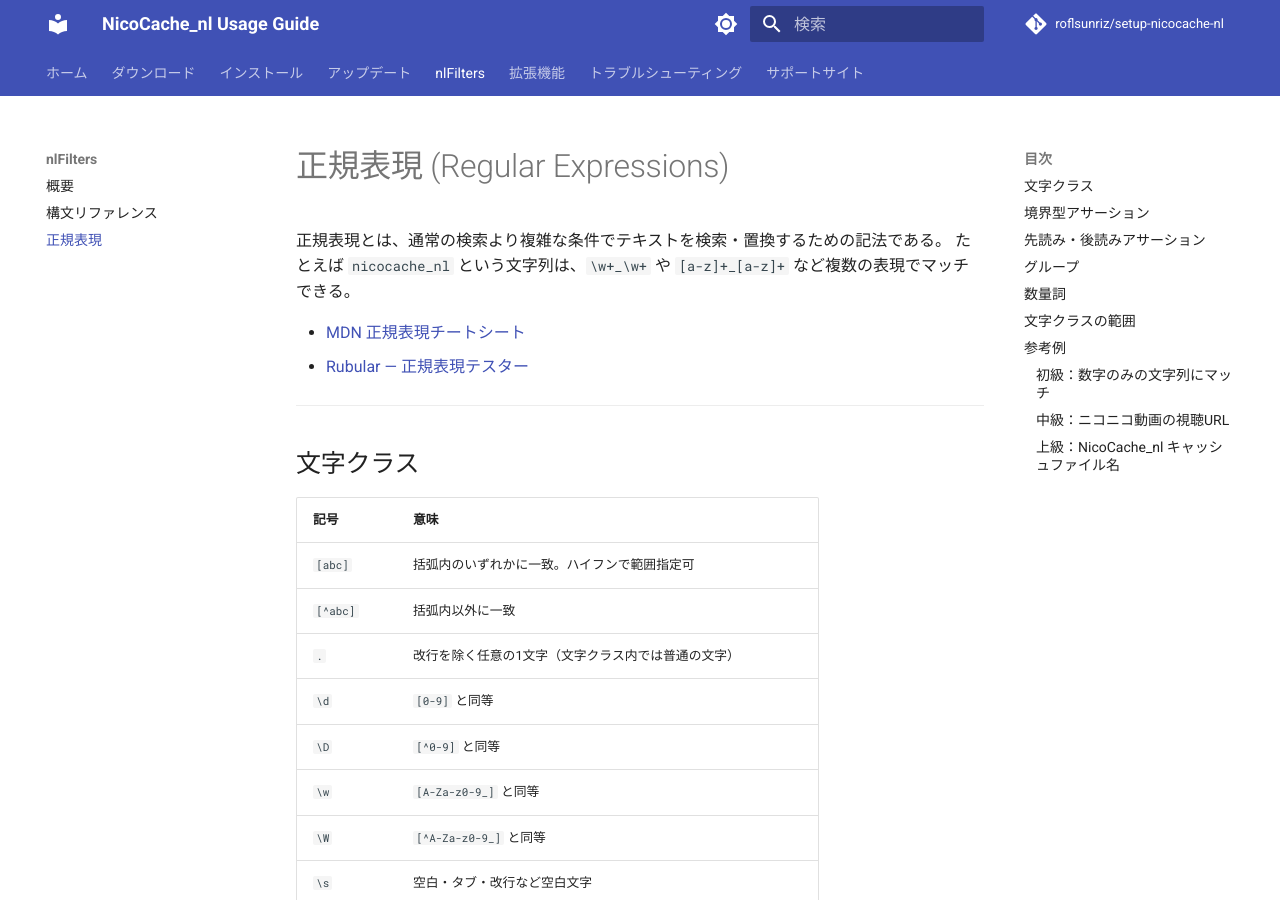
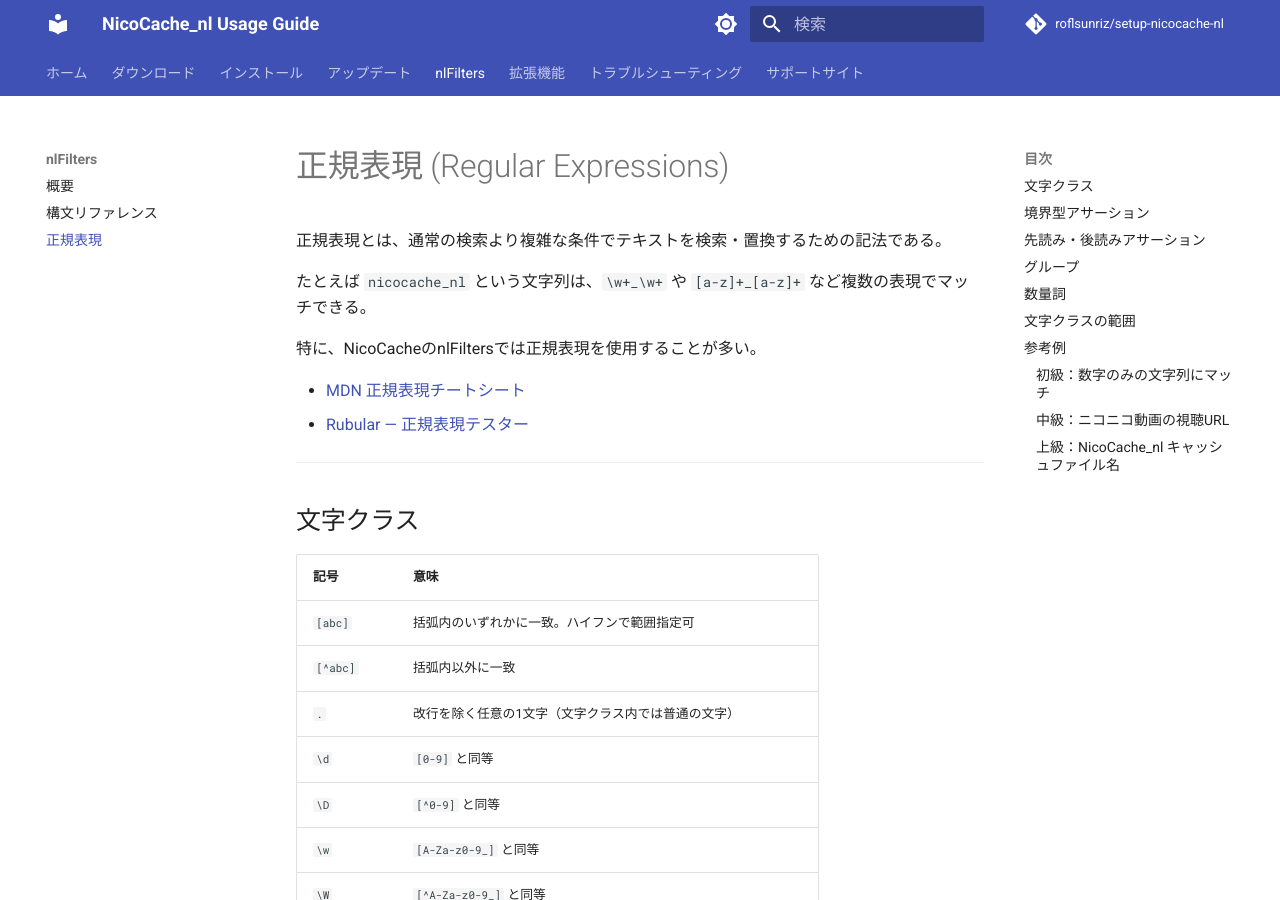
Before and after one commit to roflsunriz/setup-nicocache-nl, an MkDocs documentation site: the page built from docs/regex.md, in a window 1280 px wide and 900 px high. Built offline with MkDocs 1.6.1 and Material for MkDocs 9.7.7, drawn with Linux system fonts in a browser that asks for light colours; comment, search, counter and statistics services are not loaded.

```diff
--- a/docs/regex.md
+++ b/docs/regex.md
@@ -1,7 +1,10 @@
 # 正規表現 (Regular Expressions)
 
 正規表現とは、通常の検索より複雑な条件でテキストを検索・置換するための記法である。
+
 たとえば `nicocache_nl` という文字列は、`\w+_\w+` や `[a-z]+_[a-z]+` など複数の表現でマッチできる。
+
+特に、NicoCacheのnlFiltersでは正規表現を使用することが多い。
 
 - [MDN 正規表現チートシート](https://developer.mozilla.org/ja/docs/Web/JavaScript/Guide/Regular_Expressions/Cheatsheet)
 - [Rubular — 正規表現テスター](https://www.rubular.com/)
```
Also changed, not shown: docs/extensions.md (+3 -0 lines), docs/nl-filters.md (+3 -0 lines), docs/support-site.md (+1 -1 lines).
